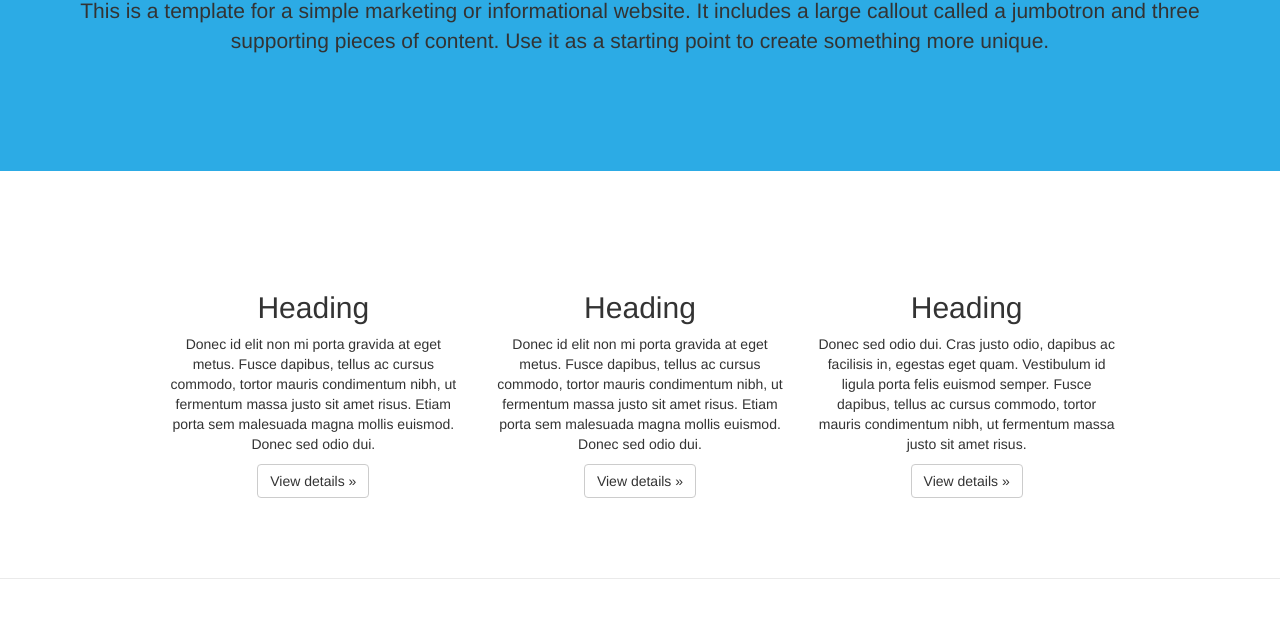
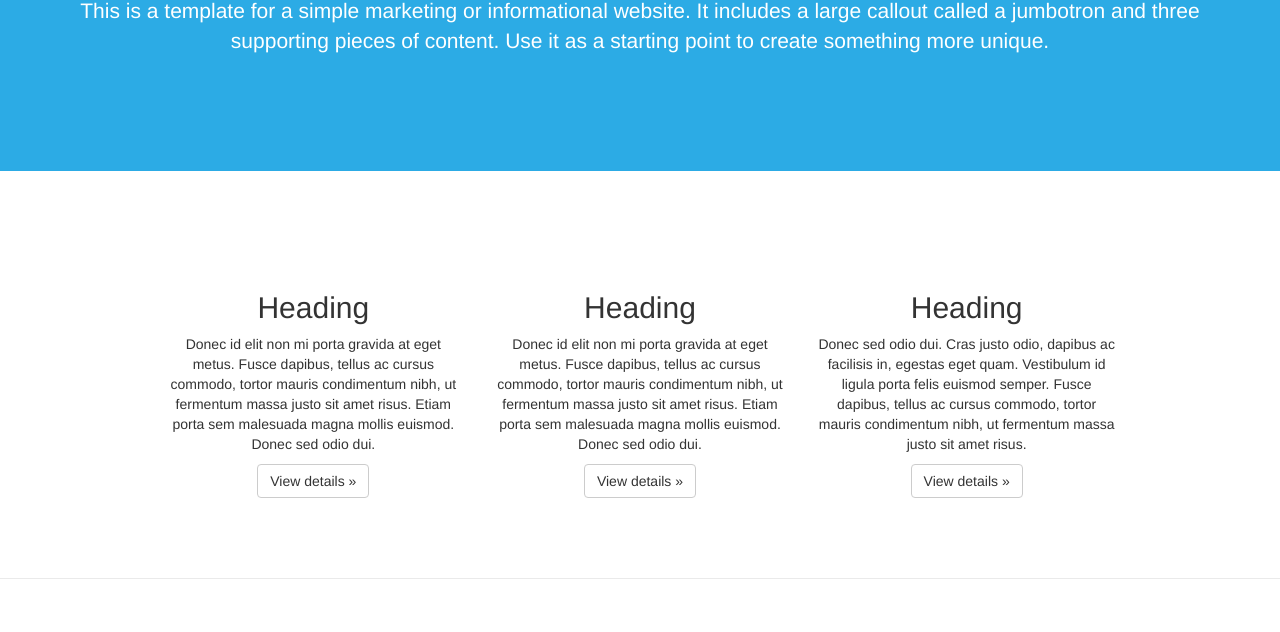
Before and after one commit to marqmarti/vacalorenza.github.io, a plain HTML site: page index.html in a window 1280 px wide. Shown: the part 468-1100 px from the top of the page. Drawn offline with nearby package versions, Linux system fonts and the light colour scheme.

Commit message:
sdasdadas

```diff
--- a/style.css
+++ b/style.css
@@ -67,6 +67,9 @@ border-radius: 0px;
 padding-bottom: 100px;}
 
 
+.jumbotro h1, .jumbotron p {color: #fff}
+
+
 
 }
 
```
